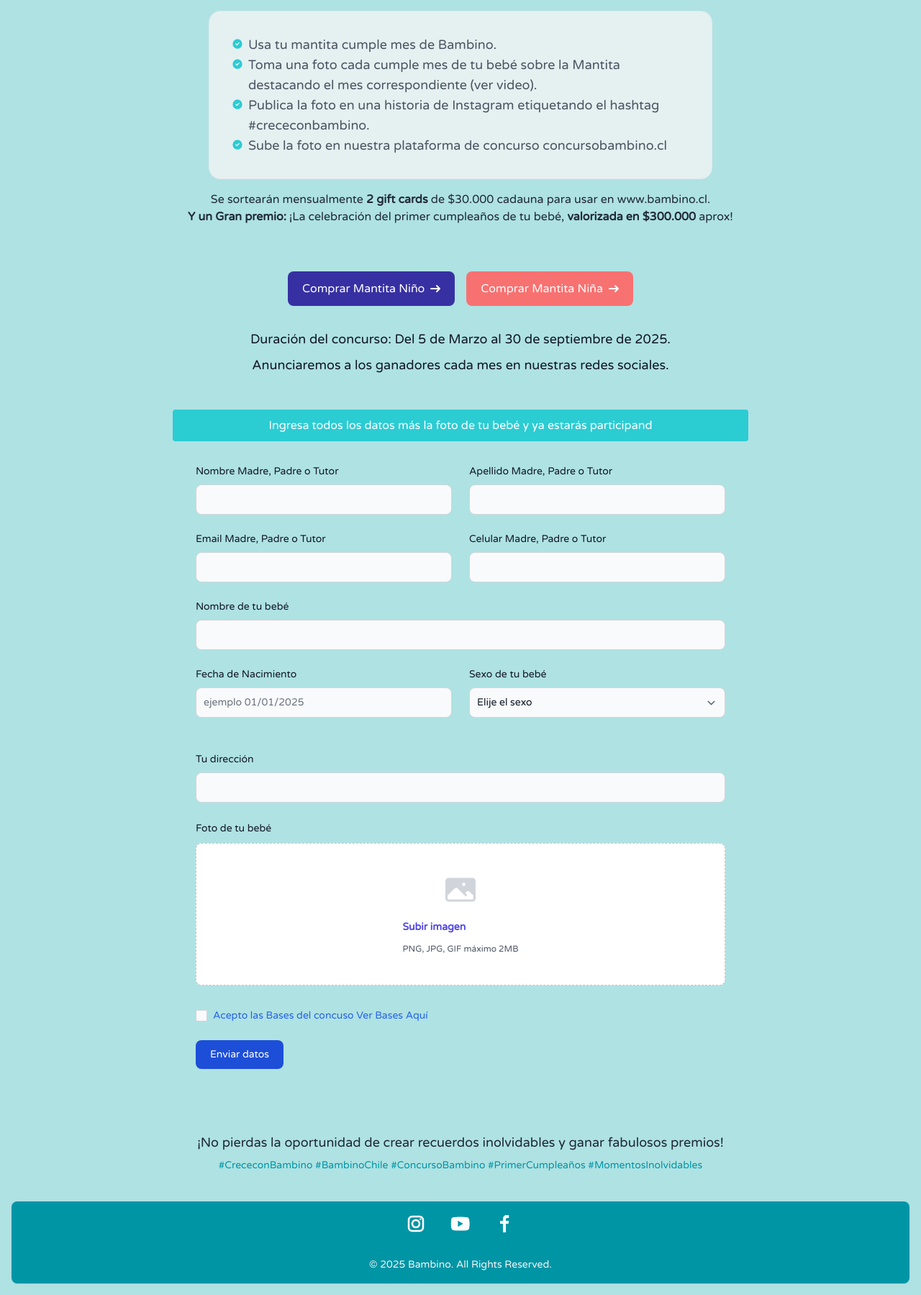
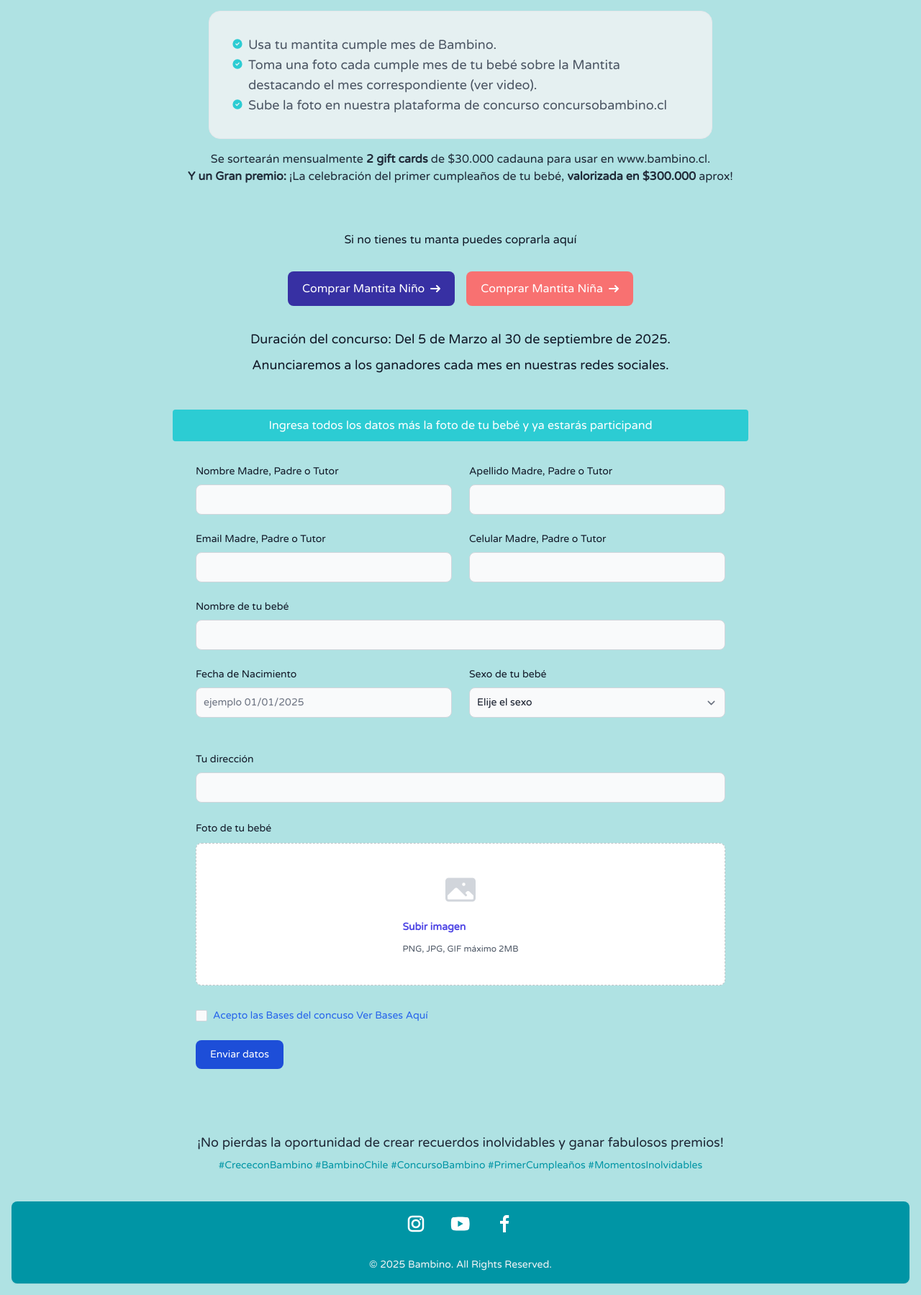
Before and after one commit to MitPlaza/concurso, a Laravel app: page / in a window 1280 px wide. Shown: the part 944-2743 px from the top of the page at 72% size. Run offline with Laravel 9, Linux system fonts and the light colour scheme; style sheets or scripts are compiled from the project's sources; some libraries are stand-ins or nearby versions.

Commit message:
camboo en botons de compra

```diff
--- a/resources/views/example.blade.php
+++ b/resources/views/example.blade.php
@@ -58,14 +58,6 @@
                                 <path
                                     d="M10 .5a9.5 9.5 0 1 0 9.5 9.5A9.51 9.51 0 0 0 10 .5Zm3.707 8.207-4 4a1 1 0 0 1-1.414 0l-2-2a1 1 0 0 1 1.414-1.414L9 10.586l3.293-3.293a1 1 0 0 1 1.414 1.414Z" />
                             </svg>
-                            Publica la foto en una historia de Instagram etiquetando el hashtag #crececonbambino.
-                        </li>
-                        <li class="flex items-baseline">
-                            <svg class="w-3.5 h-3.5 me-2  dark:text-green-400 shrink-0" aria-hidden="true"
-                                xmlns="http://www.w3.org/2000/svg" fill="#2cccd3" viewBox="0 0 20 20">
-                                <path
-                                    d="M10 .5a9.5 9.5 0 1 0 9.5 9.5A9.51 9.51 0 0 0 10 .5Zm3.707 8.207-4 4a1 1 0 0 1-1.414 0l-2-2a1 1 0 0 1 1.414-1.414L9 10.586l3.293-3.293a1 1 0 0 1 1.414 1.414Z" />
-                            </svg>
                             Sube la foto en nuestra plataforma de concurso concursobambino.cl
                         </li>
 
@@ -83,6 +75,10 @@
 
                     </div>
 
+                    <div>
+                        <div class="p-4">
+                            <h3>Si no tienes tu manta puedes coprarla aquí</h3>
+                        </div>
                         <div class="flex flex-col space-y-4 pt-4 gap-4 sm:flex-row sm:justify-center sm:space-y-0">
                             <a href="https://www.bambino.cl/products/mantita-muselina-meses-blanco-mapache-nino"
                                 target="_blank"
@@ -104,7 +100,7 @@
                                         stroke-width="2" d="M1 5h12m0 0L9 1m4 4L9 9" />
                                 </svg>
                             </a>
-
+                        </div>
                     </div>
 
                     <h2 class="mb-2 mt-8 text-lg font-regular text-gray-900 "> Duración del concurso: Del 5
```
Lines whose indentation alone changed are shown as unchanged.
